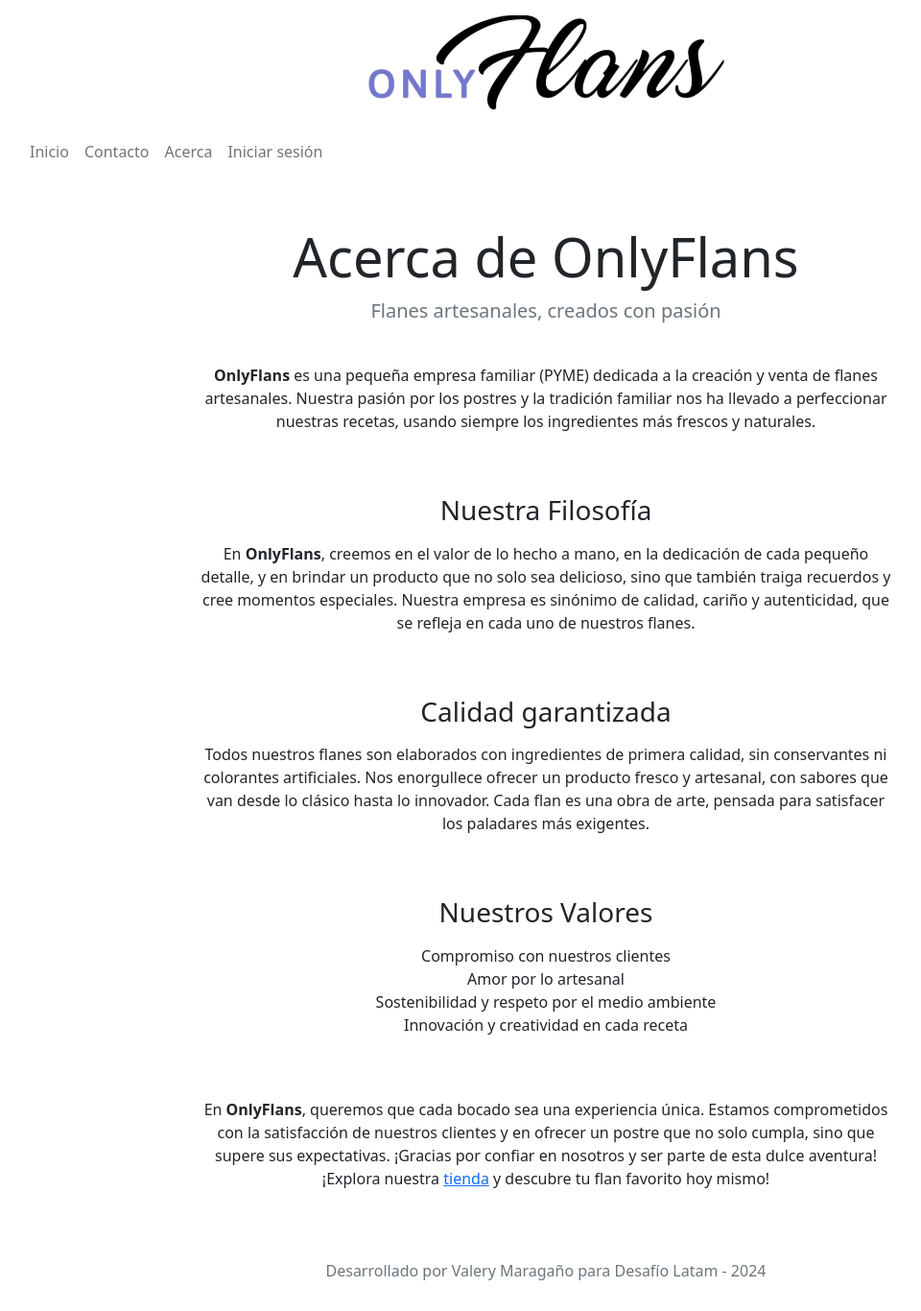
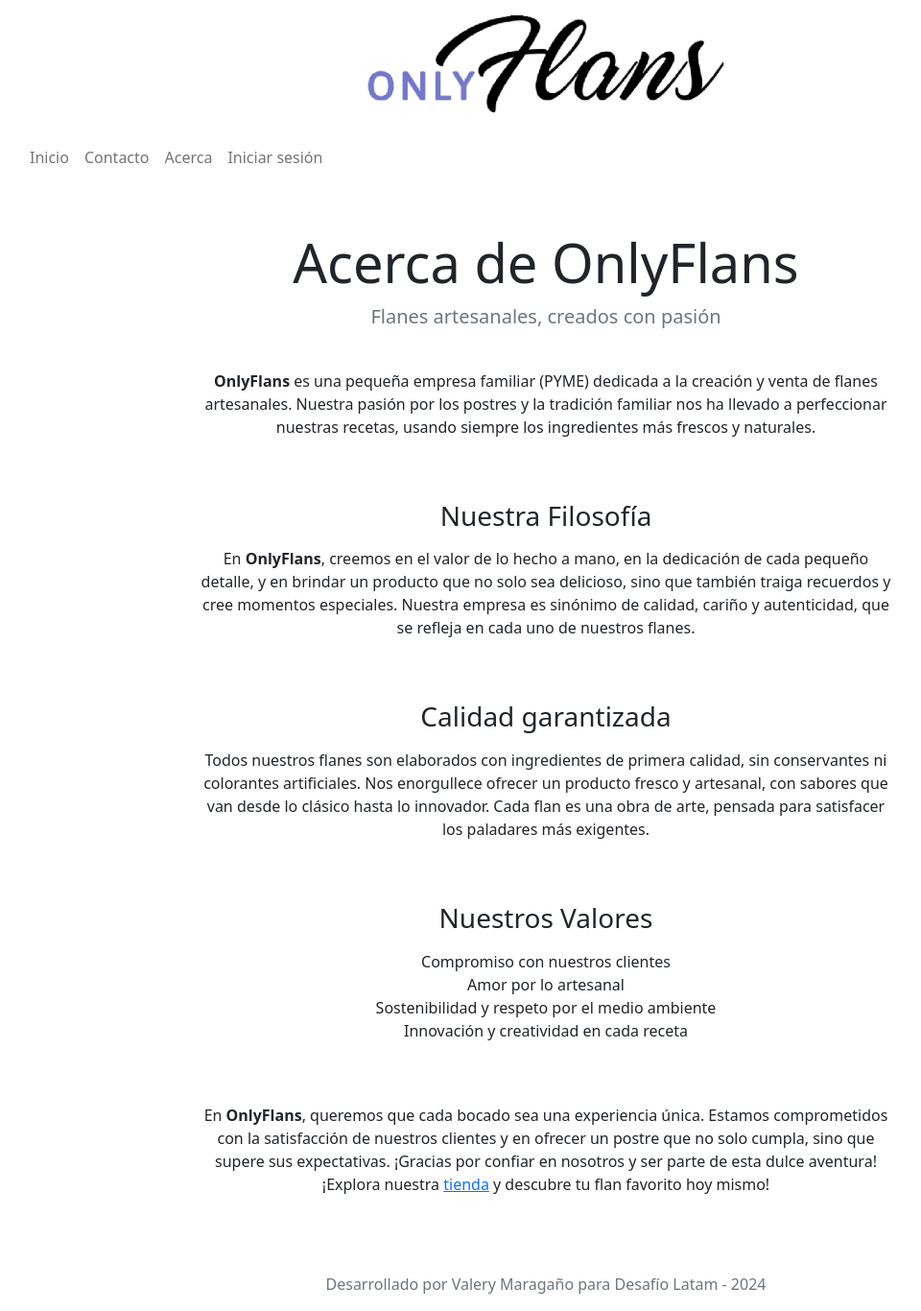
Before and after one commit to Valyxp/Creacion_sitio_web, a Django app: page /acerca/ in a window 1280 px wide. Shown: the whole page at 96% size, without its empty margins (71-1031 px from the left). Before the commit the page ends 1334 px from the top, so only its background shows below. Run offline with Django 5.2, Linux system fonts and the light colour scheme.

Commit message:
logo OnlyFlans

```diff
--- a/web/templates/footer.html
+++ b/web/templates/footer.html
@@ -1,4 +1,4 @@
-<div class="container text-center py-2" style="background: ">
+<div class="container text-center py-3" style="background: ">
   <span class="text-muted"
     >Desarrollado por Valery Maragaño para Desafío Latam - 2024</span
   >
```
Also changed, not shown: static/logo.png.
